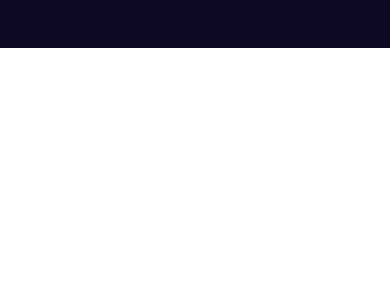
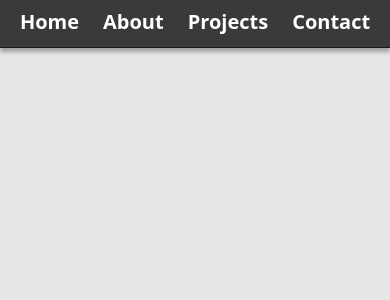
Before and after one commit to Zydico/portfolio, a Next.js app: page / in a window 390 px wide. Shown: the top 300 px of the page. Built offline with nearby package versions, Linux system fonts and the light colour scheme.

Commit message:
Changed navbar

```diff
--- a/app/globals.css
+++ b/app/globals.css
@@ -1,6 +1,10 @@
 @import "tailwindcss";
 
 @custom-variant dark (&:where(.dark, .dark *));
+
+@theme {
+  --color-light-red: #DA8A8B;
+}
 
 * {
   box-sizing: border-box;
@@ -8,14 +12,9 @@
 }
 
 body {
-  font-family: Arial, Helvetica, sans-serif;
+  font-family: var(--font-main), sans-serif;
   overflow: hidden;
-}
-
-@theme {
-  --color-dark-background: #0D0824;
-  --color-darkish-background: #100A2D;
-  --color-off-white: #D3D3D3;
+  background-color: rgb(230, 230, 230);
 }
 
 /**
--- a/app/page.tsx
+++ b/app/page.tsx
@@ -1,4 +1,10 @@
+import { Roboto } from "next/font/google";
 
+const robotoFont = Roboto({
+  subsets: ["latin"],
+  weight: "400",
+  variable: "--font-roboto",
+});
 
 import Hero from "@/components/Hero/Hero";
 import Navigation from "@/components/Navigation/Navigation";
--- a/components/Navigation/Navigation.css
+++ b/components/Navigation/Navigation.css
@@ -1,48 +1,11 @@
-.menu-button {
-    transition: 0.3s ease;
+nav {
+    border-bottom: 1px solid #1a1a1a;
+    box-shadow: 0 4px 4px rgba(0,0,0,0.3);
+    background-color: rgba(40, 40, 40, 0.9);
+    font-weight: 600;
 }
 
-.menu-button.active {
-    transform: rotate(360deg);
+li:hover {
+    color: var(--color-light-red);
+    transition: 0.2s;
 }
-
-.menu-button span {
-    width: 100%;
-    height: 0.25rem;
-    background-color: var(--color-off-white);
-    border-radius: 1rem;
-    transition: 0.2s ease;
-}
-
-.menu-button:hover span, .menu-button.active span {
-    background-color: white;
-}
-
-.menu-button.active span:nth-child(1) {
-    transform: translate(20%, calc(var(--spacing) * 2.5)) rotate(-45deg);
-    width: 75%;
-}
-
-.menu-button.active span:nth-child(2) {
-    opacity: 0;
-}
-
-.menu-button.active span:nth-child(3) {
-    transform: translate(20%, calc(var(--spacing) * -2.5)) rotate(45deg);
-    width: 75%;
-}
-
-.mobile-menu {
-    transform: translate(calc(var(--spacing) * -62), 0);
-    opacity: 0;
-    transition: 0.3s ease;
-}
-
-.mobile-menu.active {
-    transform: translate(0, 0);
-    opacity: 100;
-}
-
-section {
-    overflow: hidden;
-}
--- a/components/Navigation/Navigation.tsx
+++ b/components/Navigation/Navigation.tsx
@@ -10,22 +10,19 @@
 
     return (
         <section>
-            <nav className="flex items-center text-white bg-dark-background h-12" aria-label="top-menu">
-                <button className={`menu-button h-6 w-8 left-3 md:invisible absolute cursor-pointer z-3
+            <nav className="flex items-center justify-center md:justify-end md:pr-30 text-white h-12 md:h-14" aria-label="top-menu">
+                <ul className="flex gap-6 text-xl pb-1">
+                    <li id="test">Home</li>
+                    <li>About</li>
+                    <li>Projects</li>
+                    <li>Contact</li>
+                </ul>
+                {/* <button className={`menu-button h-6 w-8 left-3 md:invisible absolute cursor-pointer z-3
                                 flex flex-col justify-between ${activeMenu && "active"}`} onClick={hamburgerClick} >
                     <span></span>
                     <span></span>
                     <span></span>
-                </button>
-            </nav>
-            <nav className={`mobile-menu flex z-2 h-screen w-screen absolute top-0 left-0
-                            md:invisible ${activeMenu && "active"}`} aria-label="mobile-menu">
-                <div className="text-white bg-darkish-background h-full w-60 shadow-lg shadow-white">
-
-                </div>
-                {
-                    activeMenu && <div className="h-full grow opacity 0" ></div>
-                }
+                </button> */}
             </nav>
         </section>
     )
```
